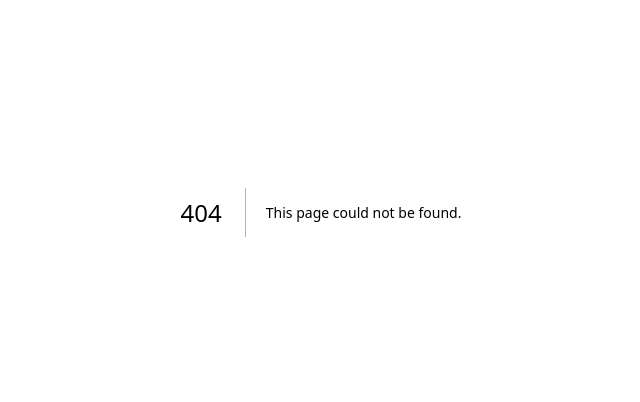
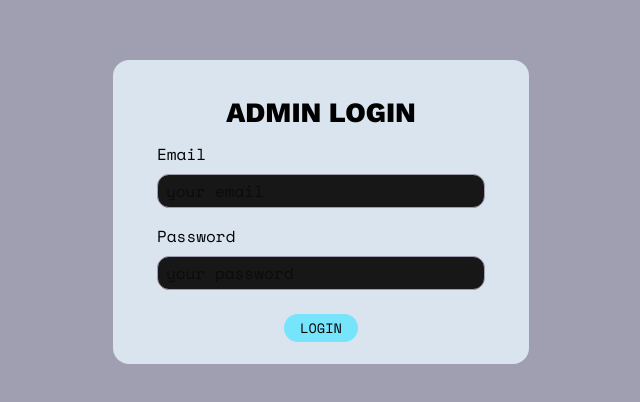
Before and after one commit to iamsynthetic/gathrhoomans, a Next.js app: page /login in a window 1280 px wide. Before the commit this address had no page. Shown: the part 188-590 px from the top of the page, without its empty margins (319-959 px from the left). Built offline with nearby package versions, Linux system fonts and the light colour scheme.

Commit message:
created login-screen ui

```diff
--- a/next.config.ts
+++ b/next.config.ts
@@ -2,7 +2,23 @@ import type { NextConfig } from "next";
 
 const nextConfig: NextConfig = {
   /* config options here */
-  compiler: { styledComponents: true },
+  async redirects() {
+    return [
+      {
+        source: "/",
+        destination: "/login",
+        permanent: true,
+      },
+    ];
+  },
+  compiler: {
+    styledComponents: {
+      ssr: true,
+      displayName: true,
+      fileName: true,
+      minify: false,
+    },
+  },
 };
 
 export default nextConfig;
--- a/src/(pages)/_document.js
+++ /dev/null
@@ -1,31 +0,0 @@
-// pages/_document.js
-import Document from "next/document";
-import { ServerStyleSheet } from "styled-components";
-
-export default class MyDocument extends Document {
-  static async getInitialProps(ctx) {
-    const sheet = new ServerStyleSheet();
-    const originalRenderPage = ctx.renderPage;
-
-    try {
-      ctx.renderPage = () =>
-        originalRenderPage({
-          enhanceApp: (App) => (props) =>
-            sheet.collectStyles(<App {...props} />),
-        });
-
-      const initialProps = await Document.getInitialProps(ctx);
-      return {
-        ...initialProps,
-        styles: (
-          <>
-            {initialProps.styles}
-            {sheet.getStyleElement()}
-          </>
-        ),
-      };
-    } finally {
-      sheet.seal();
-    }
-  }
-}
--- /dev/null
+++ b/src/app/admin/page.tsx
@@ -0,0 +1,17 @@
+"use client";
+import MainNav from "@/app/components/MainNav";
+import MonitorDB from "@/app/components/MonitorDB";
+import WriteEmail from "@/app/components/WriteEmail";
+import { useButtonState } from "@/lib/store";
+
+export default function Home() {
+  const { isActive } = useButtonState();
+
+  return (
+    <>
+      <MainNav />
+      {isActive === "btn2" && <MonitorDB />}
+      {isActive === "btn3" && <WriteEmail />}
+    </>
+  );
+}
--- /dev/null
+++ b/src/app/login/page.tsx
@@ -0,0 +1,149 @@
+"use client";
+import styled from "styled-components";
+import gsap from "gsap";
+// import { useActionState } from 'react';
+import { useEffect, useState } from "react";
+
+const DIALOGBOX = styled.form`
+  width: 26rem;
+  height: 19rem;
+  border-radius: 1rem;
+  padding: 2rem 2rem 2rem 2rem;
+  background-color: var(--coloroffwhite);
+  color: var(--black);
+`;
+
+const TITLE = styled.div`
+  font-family: var(--font-work-sans);
+  font-weight: 800;
+  color: black;
+  font-size: 1.75rem;
+  text-align: center;
+  margin-bottom: 0.5rem;
+`;
+
+const LABEL = styled.div`
+  font-family: var(--font-space-mono);
+  font-weight: 400;
+  color: black;
+  font-size: 1rem;
+  text-align: left;
+  margin-bottom: 0.5rem;
+`;
+
+const TEXTINPUT = styled.input`
+  font-family: var(--font-space-mono);
+  font-weight: 400;
+  color: black;
+  font-size: 1rem;
+  display: flex;
+  flex-direction: justify-center;
+  text-align: left;
+  padding: 0.25rem 0rem 0.25rem 0.5rem;
+  margin-bottom: 1rem;
+  border-radius: 0.75rem;
+  border: 1px solid var(--colordarkgrey);
+  background-color: var(--foreground);
+
+  &:-webkit-autofill,
+  &:-webkit-autofill:focus,
+  &:-webkit-autofill:hover,
+  &:-webkit-autofill:active {
+    box-shadow: 0 0 0px 1000px var(--foreground) inset !important;
+    -webkit-text-fill-color: black !important;
+    transition: background-color 5000s ease-in-out 0s;
+  }
+`;
+
+const LOGIN = styled.button`
+  font-family: var(--font-space-mono);
+  font-weight: 400;
+  color: black;
+  font-size: 0.85rem;
+  display: flex;
+  flex-direction: justify-center;
+  text-align: center;
+  border-radius: 1rem;
+  padding: 0.25rem 1rem 0.25rem 1rem;
+  margin-top: 0.5rem;
+  background-color: var(--blue);
+  cursor: pointer;
+`;
+
+export default function Login() {
+  const [isReady, setIsReady] = useState(false);
+
+  const onHoverIn = () => {
+    gsap.to(`#loginbtn`, {
+      backgroundColor: "#e8ffb7",
+      duration: 0.2,
+    });
+  };
+
+  const onHoverOut = () => {
+    gsap.to(`#loginbtn`, {
+      backgroundColor: "#76e5fc",
+      duration: 0.2,
+    });
+  };
+
+  useEffect(() => {
+    const timeout = setTimeout(() => {
+      setIsReady(true);
+    }, 0);
+
+    return () => clearTimeout(timeout);
+  }, []);
+
+  if (!isReady) {
+    return null;
+  }
+
+  return (
+    <div className="flex justify-center items-center min-h-screen">
+      <DIALOGBOX>
+        <TITLE>ADMIN LOGIN</TITLE>
+        <div className="flex flex-col justify-center px-3">
+          <LABEL>Email</LABEL>
+          <TEXTINPUT
+            id="email"
+            name="email"
+            type="email"
+            placeholder="your email"
+            autoComplete="off"
+            list="autocompleteOff"
+            onFocus={(e) => (e.target.placeholder = "")}
+            onBlur={(e) => (e.target.placeholder = "your email")}
+            required
+          />
+        </div>
+        <div className="flex flex-col justify-center px-3">
+          <LABEL>Password</LABEL>
+          <TEXTINPUT
+            id="password"
+            name="password"
+            type="password"
+            placeholder="your password"
+            autoComplete="hidden"
+            list="autocompleteOff"
+            onFocus={(e) => (e.target.placeholder = "")}
+            onBlur={(e) => (e.target.placeholder = "your password")}
+            required
+          />
+        </div>
+
+        {/* error state */}
+        <div className="flex justify-center">
+          <LOGIN
+            id="loginbtn"
+            type="submit"
+            onMouseEnter={onHoverIn}
+            onMouseLeave={onHoverOut}
+          >
+            LOGIN
+          </LOGIN>
+        </div>
+      </DIALOGBOX>
+    </div>
+  );
+}
--- a/src/app/page.tsx
+++ b/src/app/page.tsx
@@ -1,17 +1 @@
 "use client";
-import MainNav from "@/app/components/MainNav";
-import MonitorDB from "@/app/components/MonitorDB";
-import WriteEmail from "@/app/components/WriteEmail";
-import { useButtonState } from "@/lib/store";
-
-export default function Home() {
-  const { isActive } = useButtonState();
-
-  return (
-    <>
-      <MainNav />
-      {isActive === "btn2" && <MonitorDB />}
-      {isActive === "btn3" && <WriteEmail />}
-    </>
-  );
-}
```
